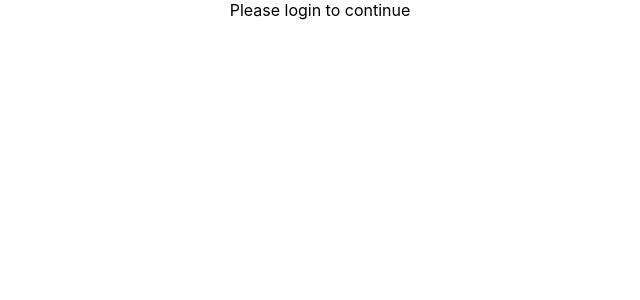
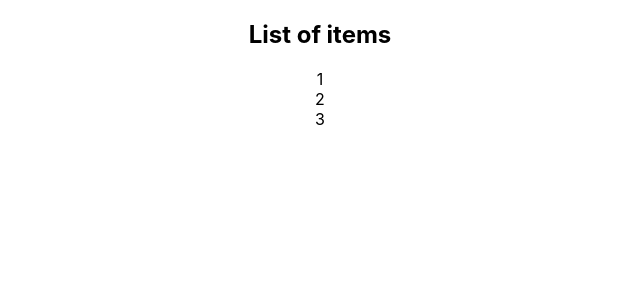
Before and after one commit to TRANMINHTUNG181101/Create-Template-React-TypeScript-App, a React (Create React App) app: page / in a window 1280 px wide. Shown: the top 300 px of the page, without its empty margins (320-960 px from the left). Built offline with nearby package versions, Linux system fonts and the light colour scheme.

Commit message:
Generic Props

```diff
--- a/src/App.tsx
+++ b/src/App.tsx
@@ -1,11 +1,37 @@
 import './App.css';
-import { Private } from './components/auth/Private';
-import { Profile } from './components/auth/Profile';
+import { List } from './components/generics/List';
 
 function App() {
   return (
     <div className='App'>
-      <Private isLoggedIn={false} component={Profile} />
+      {/* <List
+        items={['Batman', 'Superman', 'Wonder Woman']}
+        onClick={(item) => console.log(item)}
+      />
+      <List
+        items={[1, 2, 3]}
+        onClick={(item) => console.log(item)}
+      /> */}
+      <List
+        items={[
+          {
+            id: 1,
+            first: 'Minh',
+            last: 'Tung',
+          },
+          {
+            id: 2,
+            first: 'Minh',
+            last: 'Tung',
+          },
+          {
+            id: 3,
+            first: 'Minh',
+            last: 'Tung',
+          },
+        ]}
+        onClick={(item) => console.log(item)}
+      />
     </div>
   )
 }
--- /dev/null
+++ b/src/components/generics/List.tsx
@@ -0,0 +1,22 @@
+type ListProps<T> = {
+    items: T[]
+    onClick: (value: T) => void
+  }
+
+  export const List = <T extends { id: number }>({
+    items,
+    onClick
+  }: ListProps<T>) => {
+    return (
+      <div>
+        <h2>List of items</h2>
+        {items.map(item => {
+          return (
+            <div key={item.id} onClick={() => onClick(item)}>
+              {item.id}
+            </div>
+          )
+        })}
+      </div>
+    )
+  }
```
